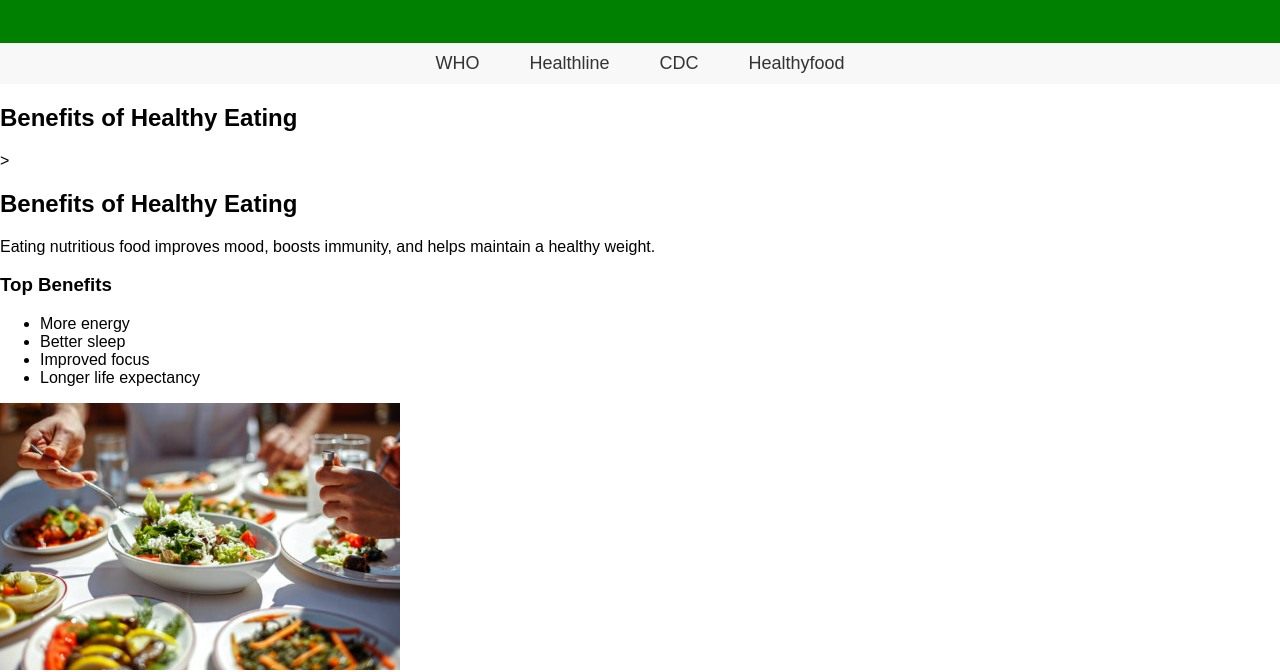
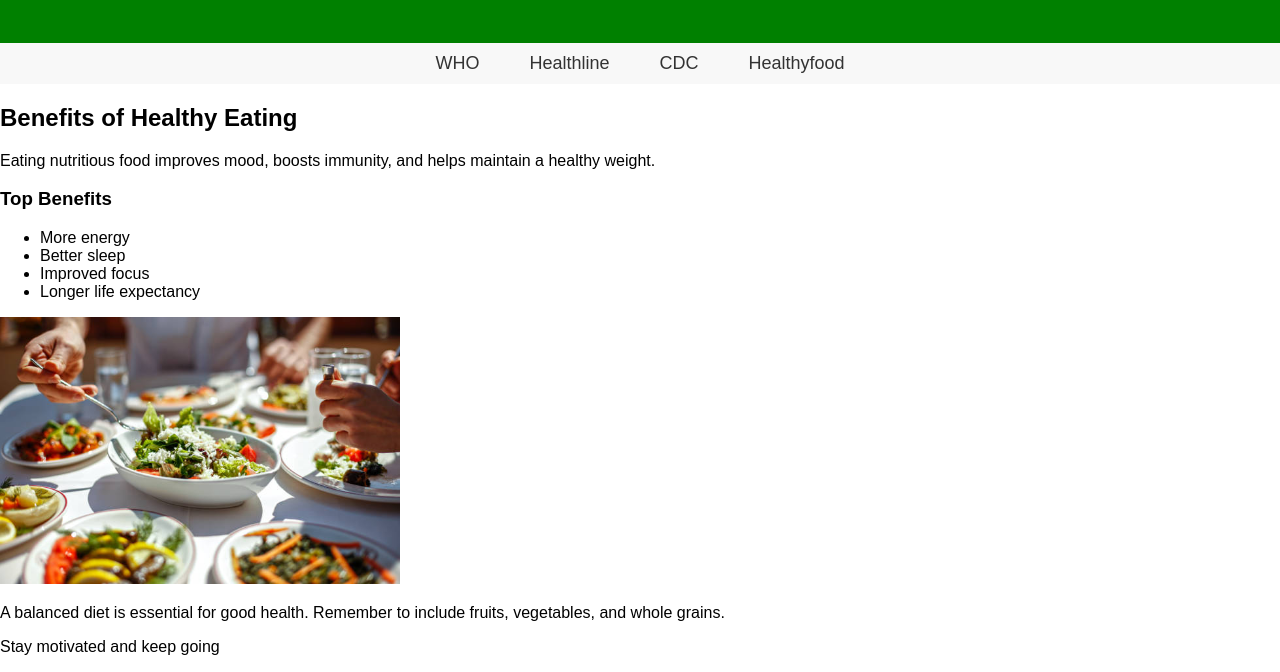
Before and after one commit to 00077416-hue/Healthy-living-guide, a plain HTML site: page index.html in a window 1280 px wide. Shown: the part 131-803 px from the top of the page. Drawn offline with Linux system fonts and the light colour scheme.

Commit message:
Update index.html

```diff
--- a/index.html
+++ b/index.html
@@ -26,9 +26,9 @@
 		</nav>
 
 
-		<section><h2>Benefits of Healthy Eating</h2>>
+		<section><h2>Benefits of Healthy Eating</h2>
 			<article>
-				<h2>Benefits of Healthy Eating</h2>
+
 				<p>Eating nutritious food improves mood, boosts immunity, and helps maintain a healthy weight.</p>
 
 
@@ -130,4 +130,5 @@
     </footer>
 
 </body>
+
 </html>
```
